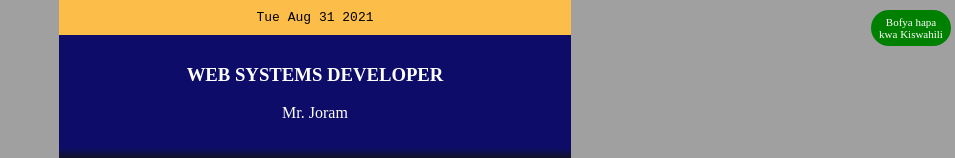
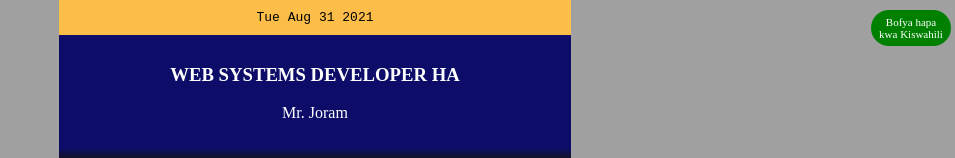
Before and after one commit to joramkingu/joram, a plain HTML site: page index.html in a window 1280 px wide. Shown: the top 158 px of the page, without its empty margins (325-1280 px from the left). Drawn offline with Linux system fonts and the light colour scheme.

Commit message:
Update index.html

```diff
--- a/index.html
+++ b/index.html
@@ -18,7 +18,7 @@
 
         <!-- MENU SECTION -->
         <div class="menu">
-            <h3>WEB SYSTEMS DEVELOPER</h3>
+            <h3>WEB SYSTEMS DEVELOPER HA</h3>
             <P>Mr. Joram</P>
         </div>
 
```
